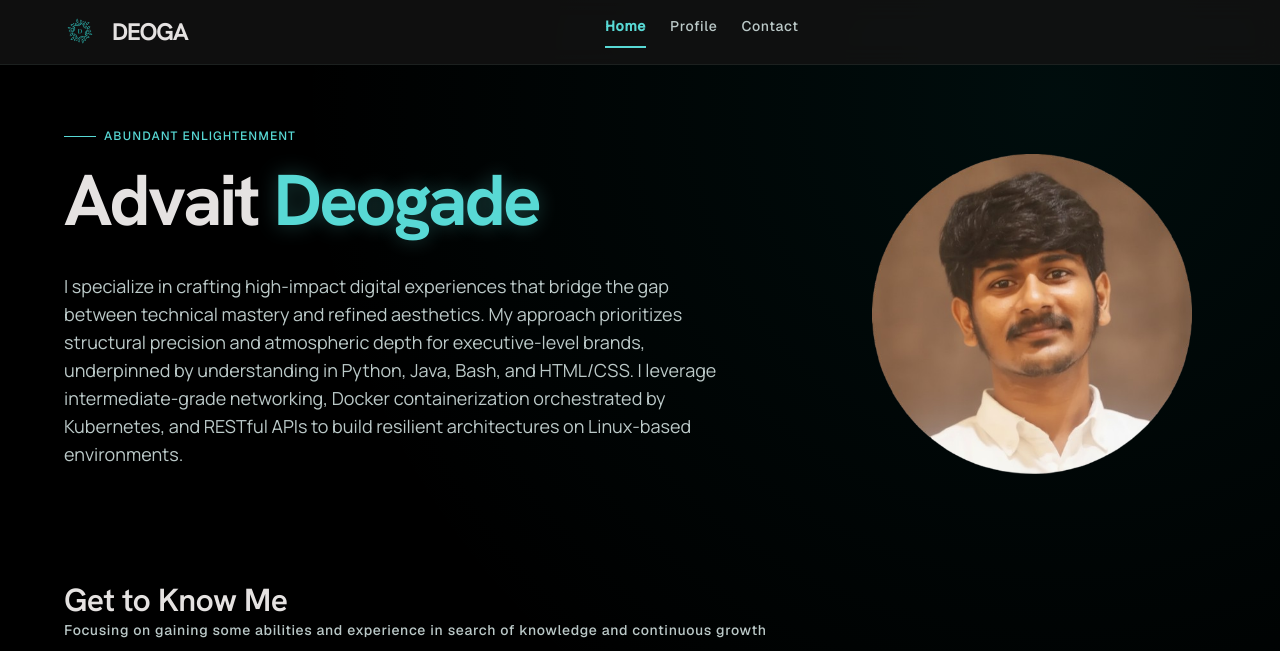
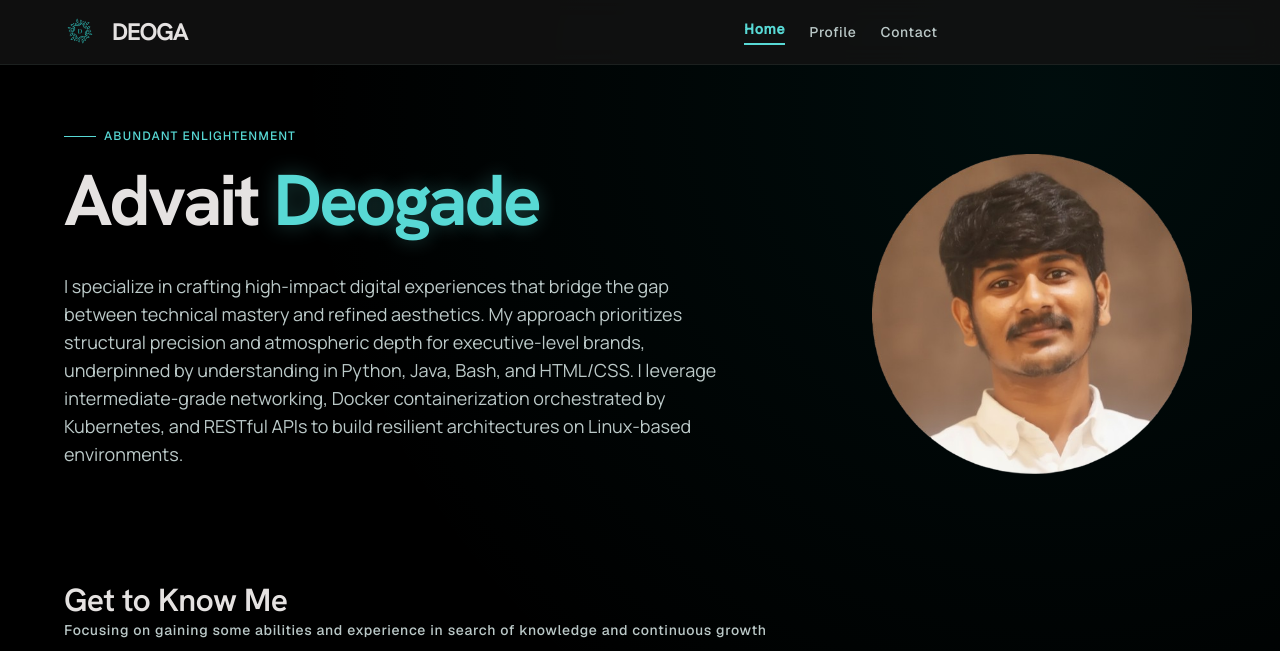
Before and after one commit to ad-ee/Porofile, a plain HTML site: page index.html in a window 1280 px wide. Shown: the top 651 px of the page. Drawn offline with nearby package versions, Linux system fonts and the light colour scheme.

Commit message:
home header change try4

```diff
--- a/index.html
+++ b/index.html
@@ -137,11 +137,12 @@
 <div class="glow-overlay" style="background: radial-gradient(circle at 82.5% 11.8598%, rgba(0, 169, 165, 0.08) 0%, transparent 60%);"></div>
 <!-- TopNavBar -->
 <nav class="fixed top-0 w-full z-50 bg-background/80 backdrop-blur-md border-b border-outline-variant/30">
-<div class="flex justify-between items-left max-w-container-max mx-auto px-margin-mobile md:px-margin-desktop py-4">
+<div class="flex justify-between items-center max-w-container-max mx-auto px-margin-mobile md:px-margin-desktop py-4">
 <div class="flex items-center gap-stack-sm"><img alt="Deoga Logo" class="h-8 w-8 object-contain" src="logo.png">
 <span class="font-headline-md text-headline-md font-bold text-on-surface uppercase tracking-tighter">deoga</span>
 </div>
-<div class="hidden md:flex items-right gap-gutter">
+<div>  </div>
+<div class="hidden md:flex items-center gap-gutter">
 <a class="font-label-md text-label-md text-primary font-bold border-b-2 border-primary pb-1" href="index.html">Home</a>
 <a class="font-label-md text-label-md text-on-surface-variant hover:text-on-surface transition-colors duration-300" href="profile.html">Profile</a>
 <a class="font-label-md text-label-md text-on-surface-variant hover:text-on-surface transition-colors duration-300" href="contact.html">Contact</a>
```
